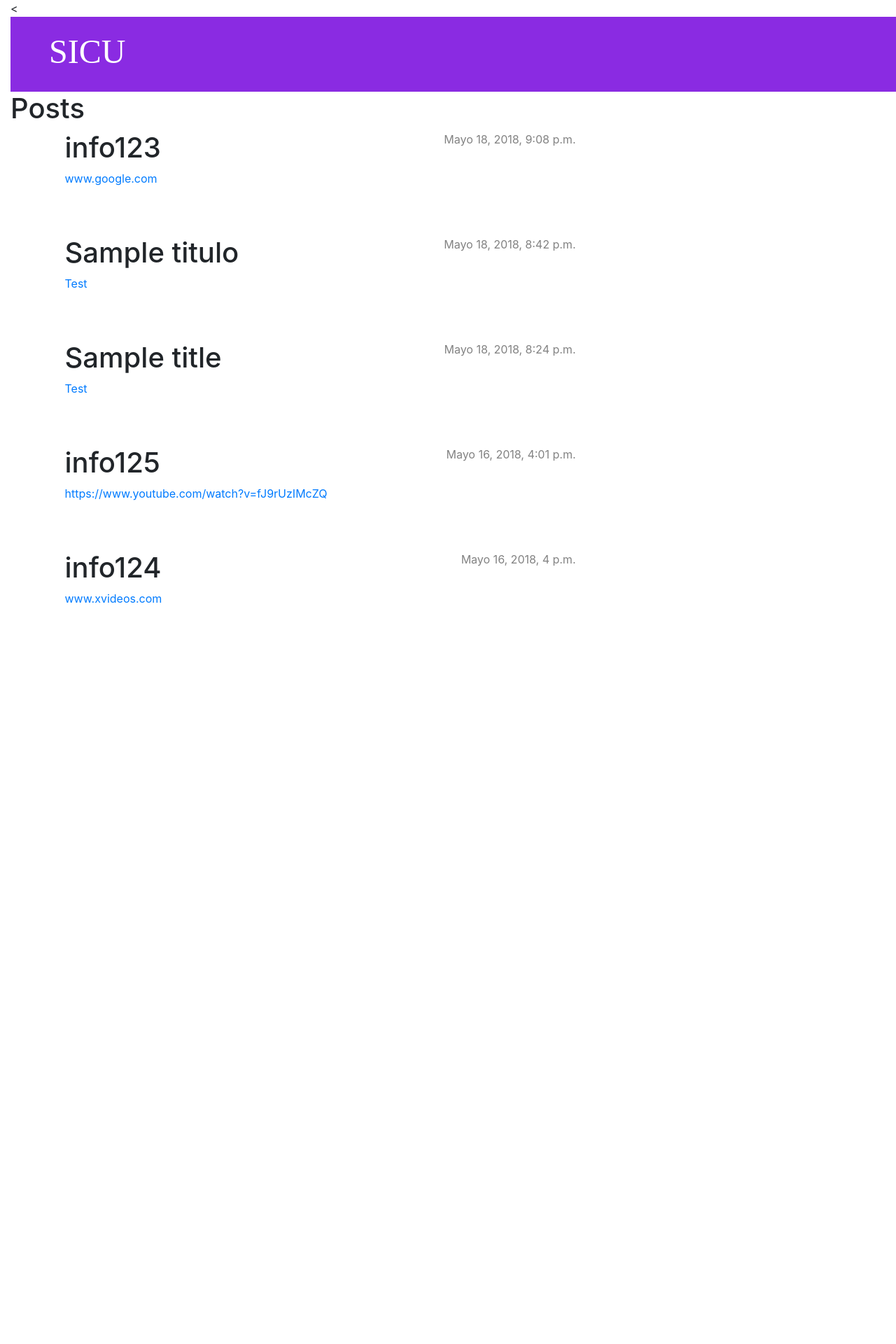
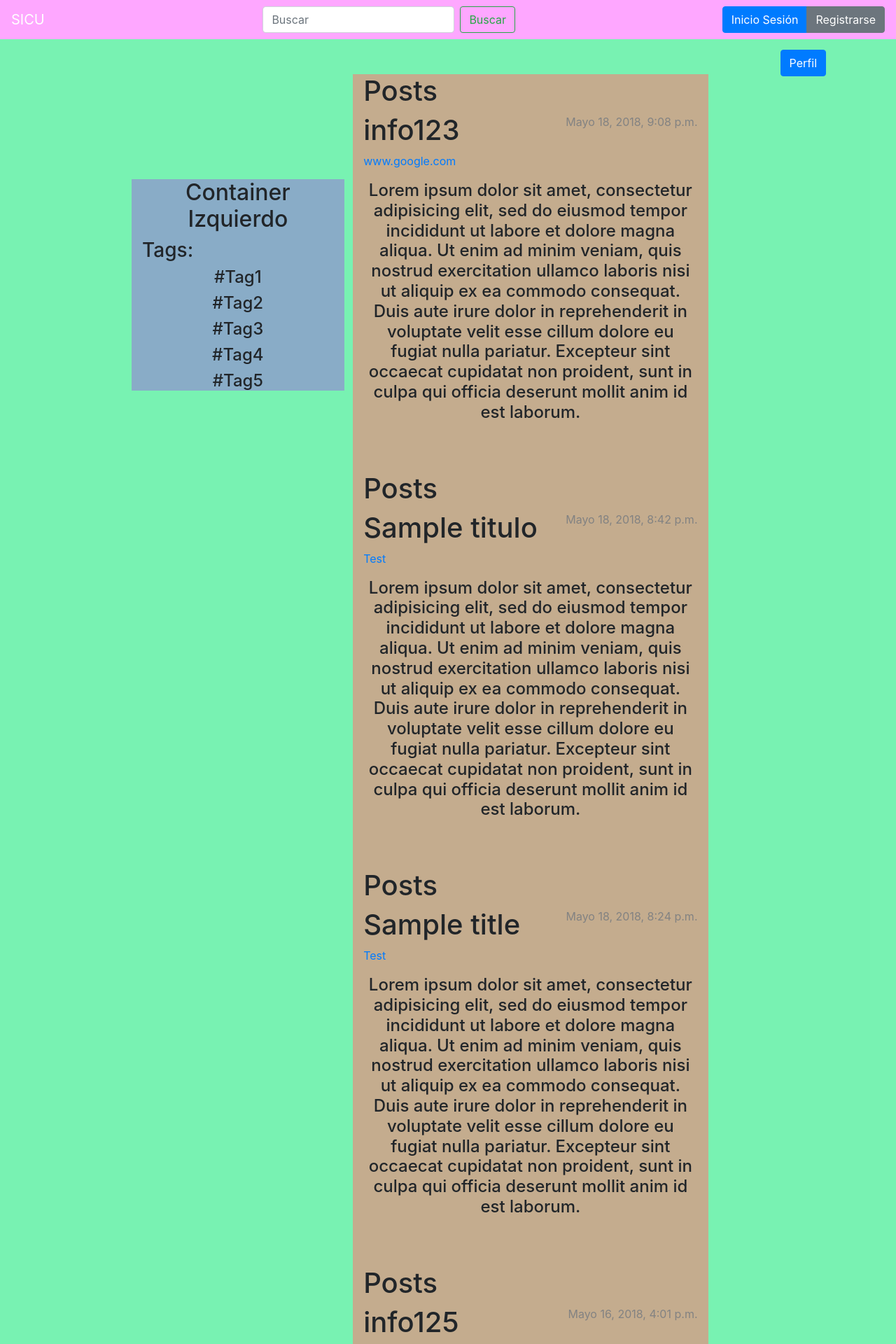
Before and after one commit to DarkElk/SICU, a Django app: page / in a window 1280 px wide. Shown: the top 1920 px of the page at 70% size. Before the commit the page ends 861 px from the top, so only its background shows below. Run offline with Django 3.2, Linux system fonts and the light colour scheme; data comes from the database, SQL or seed files in the repository; some libraries are stand-ins or nearby versions.

Commit message:
Maquetado página de Inicio
Base de pagina Inicio , utilizando Bootstrap

```diff
--- a/Code_page/mysite/blog/static/css/Estilo_Inicio.css
+++ b/Code_page/mysite/blog/static/css/Estilo_Inicio.css
@@ -3,64 +3,36 @@
     padding: 0px;
 }
 
-h1 a {
-       color: #FCA205;
-       font-family: 'Lobster';
-       margin-left: 15px;
-       margin-right: 15px;
-+
-   }
 
-body {
-       padding-left: 15px;
-       background-color: #FFB6C1;
+.boton-perfil{ /*Estilo Boton a perfil*/
+    float: right;
+    padding-top: 15px;
+    padding-right: 100px;
+
 }
 
-.page-header {
-   background-color: #8A2BE2;
-   margin-top: 0;
-   padding: 20px 20px 20px 40px;
+.parent-container { /*Container Pincipal */
+   padding-top: 50px;
+   padding-left: 100px;
+   padding-right: 100px;
+   padding-bottom: 50px;
+   height: 100%;
+   background-color: #78f2b2;
 }
 
-.page-header h1, .page-header h1 a, .page-header h1 a:visited, .page-header h1 a:active {
-   color: #ffffff;
-   font-size: 36pt;
-   text-decoration: none;
+.tags{    /*Estilo seccion de tags*/
+    padding-top: 150px;
 }
 
-.content { /*Contenido completo de la Pagina*/
-   margin-left: 40px;
-}
-
-h1, h2, h3, h4 {
-   font-family: 'Lobster', cursive;
-}
+h2{text-align: center}
+h3{text-align:left;}
+h4{text-align: center}
 
 .date { /*Fecha Post*/
    float: right;
    color: #828282;
 }
 
-.save {  /*Ni idea que hace*/
-   float: right;
-   font-size: 100px;
-}
-
-.post-form textarea, .post-form input {
-   width: 100%;
-}
-
-.top-menu, .top-menu:hover, .top-menu:visited {
-   color: #ffffff;
-   float: right;
-   font-size: 26pt;
-   margin-right: 200px;
-}
-
-.post {
+.post { /*Css posteo*/
    margin-bottom: 70px;
 }
-
-.post h1 a, .post h1 a:visited {
-   color: #000000;
-}
--- a/Code_page/mysite/blog/templates/blog/post_list.html
+++ b/Code_page/mysite/blog/templates/blog/post_list.html
@@ -1,6 +1,6 @@
 <!doctype html>
 
-{% load staticfiles %}
+<!--{% load staticfiles %}-->
 
 <html>
     <head>
@@ -11,34 +11,95 @@
         <!--<link rel="stylesheet" href="{% static 'css/blog.css' %}">-->
 
         <meta charset="utf-8">
-        <meta name="viewport" content="width=device-width, user-scalable=no, initial-scale=1.0, maximum-scale=1.0, minimum-scale=1.0">
+        <meta name="viewport" content="width=device-width, user-scalable=no, initial-scale=1.0, maximum-scale=1.0, minimum-scale=1.0"><!--Ajuste de tamaño-->
 
         <title>SICU</title>
-        <<link rel="stylesheet" href="../../static/css/bootstrap.min.css">
-
+        <link rel="stylesheet" href="../../static/css/bootstrap.min.css">
 
     </head>
     <body>
-        <div class="page-header">
-            <h1><a href="">SICU</a></h1>
+
+        <!--Barra de navegacion (NavBar)-->
+        <nav class="navbar navbar-lg navbar-dark" style="background-color: #fea7ff;">
+            <a class="navbar-brand" href="#">SICU</a><!--Link enlazado al logo-->
+
+            <!--Barra de busqueda-->
+            <form class="form-inline">
+                <input class="form-control mr-sm-2" type="search" placeholder="Buscar" aria-label="Buscar">
+                <button class="btn btn-dark btn-outline-success my-2 my-sm-0" type="submit">Buscar</button>
+            </form>
+
+            <!--Botones de Barra navegacion-->
+            <div class="btn-group" role="group"><!--arialabel-->
+                <button type="button" class="btn btn-primary">Inicio Sesión</button>
+                <button type="button" class="btn btn-secondary">Registrarse</button>
+            </div>
+
+        </nav>
+
+        <div class="container-perfil">
+            <div class="boton-perfil"><!--Boton perfil-->
+                <button type="button" class="btn btn-primary">Perfil</button>
+            </div>
         </div>
 
-        <div>
-            <h1>Posts</h1>
-            <div class="content container">
-            <div class="row">
-                <div class="col-md-8">
+
+        <!--Post-->
+        <div class="parent-container"><!--Contenedor Principal-->
+
+            <div class="row justify-content-center"><!--Columnas-->
+
+                <div class="row justify-content-start">
+                    <div class="tags">
+                        <div class="col-11" style="background-color: #89acc7">
+                            <h2>Container Izquierdo</h1>
+                            <h3>Tags:</h3>
+
+                            <h4>#Tag1</h4>
+                            <h4>#Tag2</h4>
+                            <h4>#Tag3</h4>
+                            <h4>#Tag4</h4>
+                            <h4>#Tag5</h4>
+                        </div>
+                    </div>
+
+                </div>
+
+                <div class="col-6" style="background-color: #c4ac8e">
                     {% for post in posts %}
                         <div class="post">
+                            <h1>Posts</h1>
                             <div class="date">
                                 {{ post.fecha_creacion }}
                             </div>
                             <h1>{{ post.titulo }}</h1>
                             <p><a href="">{{ post.link|linebreaksbr }}</a></p>
+
+                            <h4>
+                                Lorem ipsum dolor sit amet, consectetur adipisicing elit,
+                                 sed do eiusmod tempor incididunt ut labore et dolore magna
+                                 aliqua. Ut enim ad minim veniam, quis nostrud exercitation
+                                 ullamco laboris nisi ut aliquip ex ea commodo consequat. Duis
+                                  aute irure dolor in reprehenderit in voluptate velit esse cillum
+                                   dolore eu fugiat nulla pariatur. Excepteur sint occaecat
+                                   cupidatat non proident, sunt in culpa qui officia deserunt
+                                    mollit anim id est laborum.
+                            </h4>
                         </div>
                     {% endfor %}
                 </div>
+
+                <div class="row justify-content-end">
+                    <div class="col-11" style="background-color: #c4e3e0">
+                        <h2>Container derecho</h2>
+                        <h3>Publicidad</h3>
+
+                    </div>
+                </div>
+
+
             </div>
+
         </div>
 
         <script src="../../static/js/jquery-3.1.1.min.js"></script>
```
